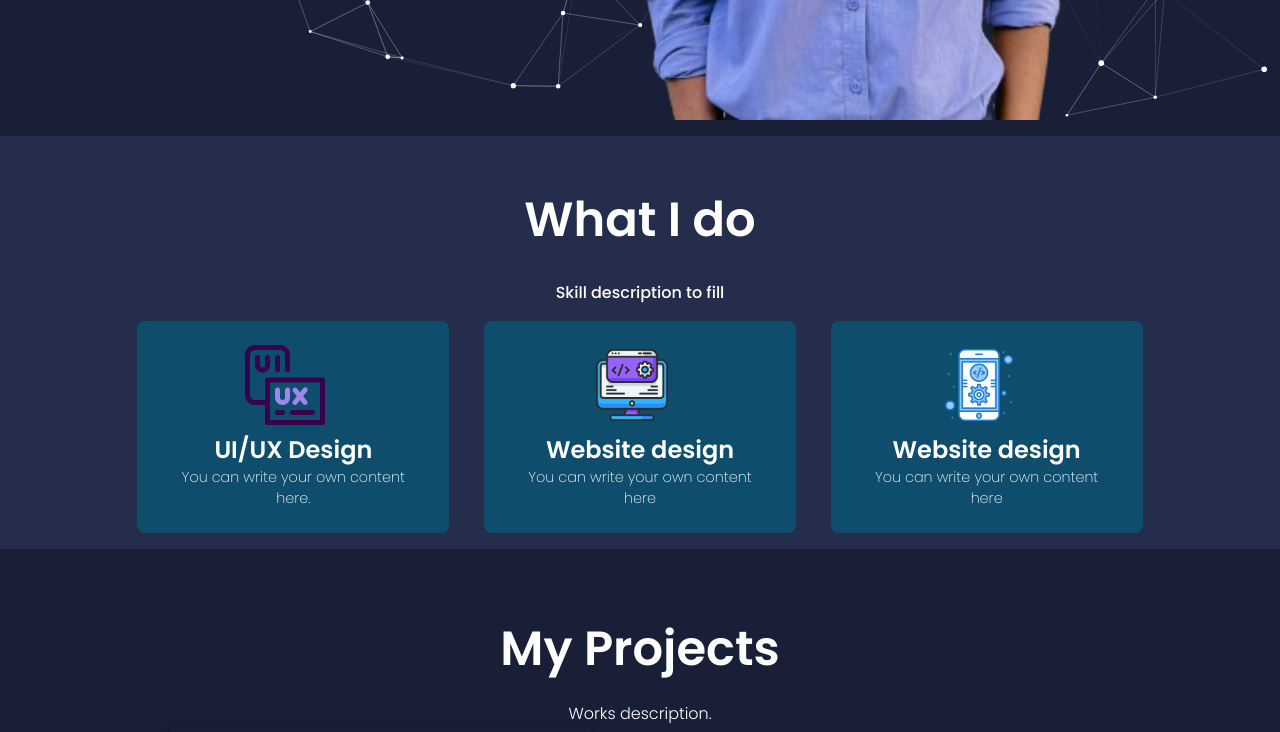
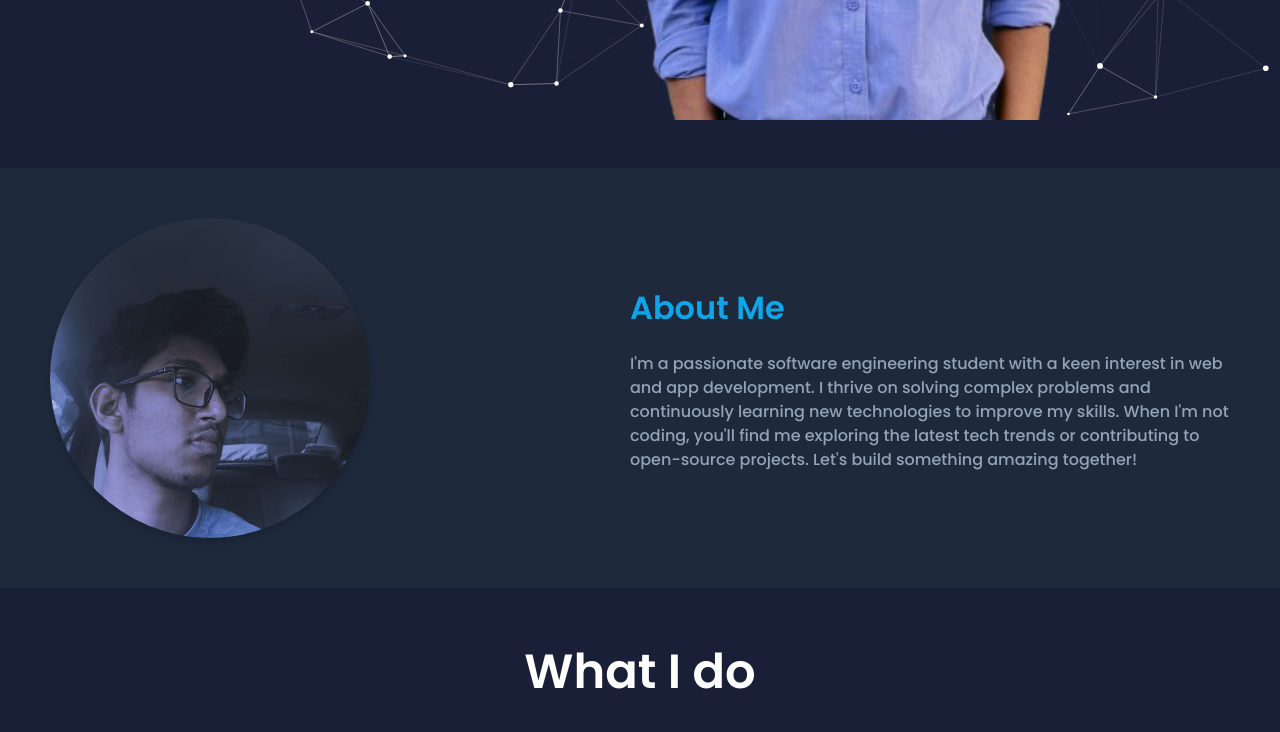
Before and after one commit to kavisha-jay/Portfolio, a React (Vite) app: page / in a window 1280 px wide. Shown: the part 680-1412 px from the top of the page. Built offline with nearby package versions, Linux system fonts and the light colour scheme.

Commit message:
about me add

```diff
--- a/package.json
+++ b/package.json
@@ -9,6 +9,7 @@
     "preview": "vite preview"
   },
   "dependencies": {
+    "@emailjs/browser": "^4.4.1",
     "@tsparticles/react": "^3.0.0",
     "@tsparticles/slim": "^3.3.0",
     "react": "^18.2.0",
--- a/src/App.jsx
+++ b/src/App.jsx
@@ -21,7 +21,7 @@ function App() {
       </div>
       </div>
       <Intro/>
-      {/* <Aboutme/> */}
+      <Aboutme/>
       <Skills/>
       <Works />
       <Contact/>
--- a/src/components/Aboutme/About.css
+++ b/src/components/Aboutme/About.css
@@ -1,13 +1,39 @@
-.img{
-    max-width: 100%;
-  height: 5rem;
-  position: absolute;
-  top: -3rem;
-  right: 0;
+.about {
+  display: flex;
+  align-items: center;
+  justify-content: space-between;
+  padding: 50px;
+  background-color: #1e293b;
+  color: #f1f5f9;
+  margin-top: 2rem;
+}
+
+.about-img {
+  width: 20rem;
+  height: 20rem;
+  border-radius: 50%;
   object-fit: cover;
-  z-index: -1;
-  transition: 0.3s;
-  transition-property: all;
-  margin-top: 3rem;
-  z-index: 1;
+  box-shadow: 0 4px 8px rgba(0, 0, 0, 0.2);
 }
+
+.about-text {
+  max-width: 600px;
+  margin-left: 20px;
+}
+
+.about-text h2 {
+  font-size: 2rem;
+  margin-bottom: 20px;
+  color: #0ea5e9;
+}
+
+.about-text p {
+  font-size: 1rem;
+  line-height: 1.5;
+  color: #94a3b8;
+}
+@media (max-width: 720px) {
+  .about-img {
+    display: none;
+  }
+}
--- a/src/components/Aboutme/Aboutme.jsx
+++ b/src/components/Aboutme/Aboutme.jsx
@@ -1,16 +1,19 @@
 import React from 'react';
 import img from '../../Images/me.jpg';
+import './About.css';
 
 function Aboutme() {
   return (
-    <section>
-    <div>
-        {/* <img src={img} alt="image" className='h-44'/> */}
-        <p className='text-slate-50'>Lorem ipsum dolor sit amet consectetur adipisicing elit. Officia, corrupti nesciunt. Accusamus assumenda delectus voluptatibus aut quisquam veniam commodi ab laborum dicta tempore velit iure minus repellendus soluta nostrum possimus harum, ex, quod, suscipit tenetur doloremque nihil ipsam aperiam. Sit, dignissimos earum dicta quaerat consectetur exercitationem illo dolorum quisquam sapiente soluta aperiam ipsum, iste facere laborum iusto reiciendis dolores id? Eius ducimus veritatis doloremque nisi, provident similique ex ipsum quaerat labore harum culpa nostrum ratione numquam ipsam a voluptas atque quis perferendis temporibus quam maxime voluptatum quos porro? Cum autem tempore quae ea consectetur velit blanditiis ad provident dignissimos doloremque!</p>
-
-    </div>
+    <section className='about' id='aboutme'>
+      <img src={img} alt="Personal" className='about-img'/>
+      <div className='about-text'>
+        <h2>About Me</h2>
+        <p>
+          I'm a passionate software engineering student with a keen interest in web and app development. I thrive on solving complex problems and continuously learning new technologies to improve my skills. When I'm not coding, you'll find me exploring the latest tech trends or contributing to open-source projects. Let's build something amazing together!
+        </p>
+      </div>
     </section>
-  )
+  );
 }
 
 export default Aboutme;
--- a/src/components/ContactForm/Contact.css
+++ b/src/components/ContactForm/Contact.css
@@ -55,9 +55,9 @@
 }
 .submitBtn:hover{
     cursor: pointer;
-      background-color: #04AA6D;
+      background-color: #216382;
 
-      box-shadow: 0 0 10px #04AA6D,
-      0 0 25px #04AA6D, 0 0 50px #04AA6D,
-      0 0 100px #04AA6D, 0 0 200px #04AA6D
+      box-shadow: 0 0 10px #216382,
+      0 0 25px #216382, 0 0 50px #216382,
+      0 0 100px #216382, 0 0 200px #216382
 }
--- a/src/components/ContactForm/Contact.jsx
+++ b/src/components/ContactForm/Contact.jsx
@@ -1,30 +1,79 @@
-import React from 'react';
+import React, { useState } from 'react';
 import './Contact.css';
 import SocialButton from '../SocialMeadia/SocialButton';
+import emailjs from '@emailjs/browser';
 
 const Contact = () => {
+
+  const [name, setName] = useState('');
+  const [email, setEmail] = useState('');
+  const [message, setMessage] = useState('');
+
+  const handleSubmit = (e) => {
+    e.preventDefault();
+
+    const serviceId = 'service_infvg6p';
+    const templateId = 'template_c1otpxx';
+    const publicKey = 'W8eSx7xSrD1AMNyuK';
+
+    const templateParams = {
+      from_name: name,
+      from_email: email,      to_name: "Kaveesha",
+      message: message,
+    };
+
+    emailjs.send(serviceId, templateId, templateParams, publicKey)
+      .then((response) => {
+        console.log('Email sent successfully!', response);
+        setName('');
+        setEmail('');
+        setMessage('');
+      })
+      .catch((error) => {
+        console.error('Error sending email:', error);
+      });
+  };
+
   return (
     <div className="contact1">
-    <div id="contact">
+      <div id="contact">
         <h1 className="contactPageTitle">
-            Contact Me
+          Contact Me
         </h1>
         <span className="contactDesc">Contact description should add.</span>
-        <form className="contactForm">
-               <input type="text" className="fname" placeholder='Your Name'/>
-               <input type="email" className="email" placeholder='Your Email'/>
-               <textarea className='msg' name="message" rows="5" placeholder='Your Messge'>
-
-               </textarea>
-               <button type='submit' value='Send' className="submitBtn">Submit</button>
-
+        <form className="contactForm" >
+          <input
+            type="text"
+            className="fname"
+            placeholder='Your Name'
+            value={name}
+            onChange={(e) => setName(e.target.value)}
+          />
+          <input
+            type="email"
+            className="email"
+            placeholder='Your Email'
+            value={email}
+            onChange={(e) => setEmail(e.target.value)}
+          />
+          <textarea
+            className='msg'
+            name="message"
+            rows="10"
+            cols="30"
+            placeholder='Your Message'
+            value={message}
+            onChange={(e) => setMessage(e.target.value)}
+          >
+          </textarea>
+          <button type='submit' value='Send' className="submitBtn"  onSubmit={handleSubmit}>Submit</button>
         </form>
         <div className="links">
-                  <SocialButton/>
+          <SocialButton />
         </div>
+      </div>
     </div>
-    </div>
-  )
-}
+  );
+};
 
 export default Contact;
--- a/src/components/Intro/Intro.jsx
+++ b/src/components/Intro/Intro.jsx
@@ -17,7 +17,7 @@ const Intro = () => {
              <span className="hi">Hi,</span>
              <span className="hello">I'm <span className="fn">Kaveesha</span></span>
              <span className="itroText"><Animation /></span>
-             <p className="introPara">
+             {/* <p className="introPara">
              I'm a passionate software engineering undergraduate with a
              strong foundation
 
@@ -26,7 +26,7 @@ const Intro = () => {
              in computer science principles, eager to
               translate theory into building innovative<br /> and user-friendly
               applications.
-              </p>
+              </p> */}
              <div className="SocialBTN">
              <SocialButton/>
              </div>
--- a/src/components/Intro/intro.css
+++ b/src/components/Intro/intro.css
@@ -37,7 +37,7 @@
   animation: slideBottom 1s ease forwards;
 }
 .fn {
-  color: #216382;
+  color: #0ea5e9;
 }
 .introPara {
   font-size: medium;
--- a/src/components/Nav/Nav.jsx
+++ b/src/components/Nav/Nav.jsx
@@ -15,6 +15,7 @@ const Nav = () => {
         </div>
         <div className="desktopMenu">
           <Link activeClass='active' to="intro" spy={true} smooth={true} offset={-100} duration={500} className="destopMenuListItem">Home</Link>
+          <Link activeClass='active' to="aboutme" spy={true} smooth={true} offset={-80} duration={500} className="destopMenuListItem">Aboutme</Link>
           <Link activeClass='active' spy={true} smooth={true} offset={-75} duration={500} to="skills" className="destopMenuListItem">Services</Link>
           <Link activeClass='active' spy={true} smooth={true} offset={-50} duration={500} to="works" className="destopMenuListItem">Portfolio</Link>
           <Link activeClass='active' spy={true} smooth={true} offset={-35} duration={500} to="contact" className="destopMenuListItem">Contact me</Link>
@@ -23,6 +24,7 @@ const Nav = () => {
         <img src={menu} alt="Menu" className='mobMenu' onClick={() => setShowMenu(!showMenu)}/>
         <div className="navMenu" style={{display: showMenu? 'flex':'none'}}>
           <Link activeClass='active' to="intro" spy={true} smooth={true} offset={-100} duration={500} className="ListItem" onClick={() => setShowMenu(false)}>Home</Link>
+          <Link activeClass='active' to="aboutme" spy={true} smooth={true} offset={-90} duration={500} className="ListItem" onClick={() => setShowMenu(false)}>Aboutme</Link>
           <Link activeClass='active' spy={true} smooth={true} offset={-75} duration={500} to="skills" className="ListItem" onClick={() => setShowMenu(false)}>Services</Link>
           <Link activeClass='active' spy={true} smooth={true} offset={-50} duration={500} to="works" className="ListItem" onClick={() => setShowMenu(false)}>Portfolio</Link>
           <Link activeClass='active' spy={true} smooth={true} offset={-35} duration={500} to="contact" className="ListItem" onClick={() => setShowMenu(false)}>Contact me</Link>
--- a/src/components/Skill/Skills.css
+++ b/src/components/Skill/Skills.css
@@ -1,14 +1,10 @@
 #skills{
-
     width:100vw;
-
     display:flex;
     flex-direction: column;
     align-items: center;
     justify-content: center;
     text-align: center;
-
-    background-color: #252d4c;
 }
 .contain1 {
 
```
Also changed, not shown: 1 other file (tests, documents, lock files or other folders).
